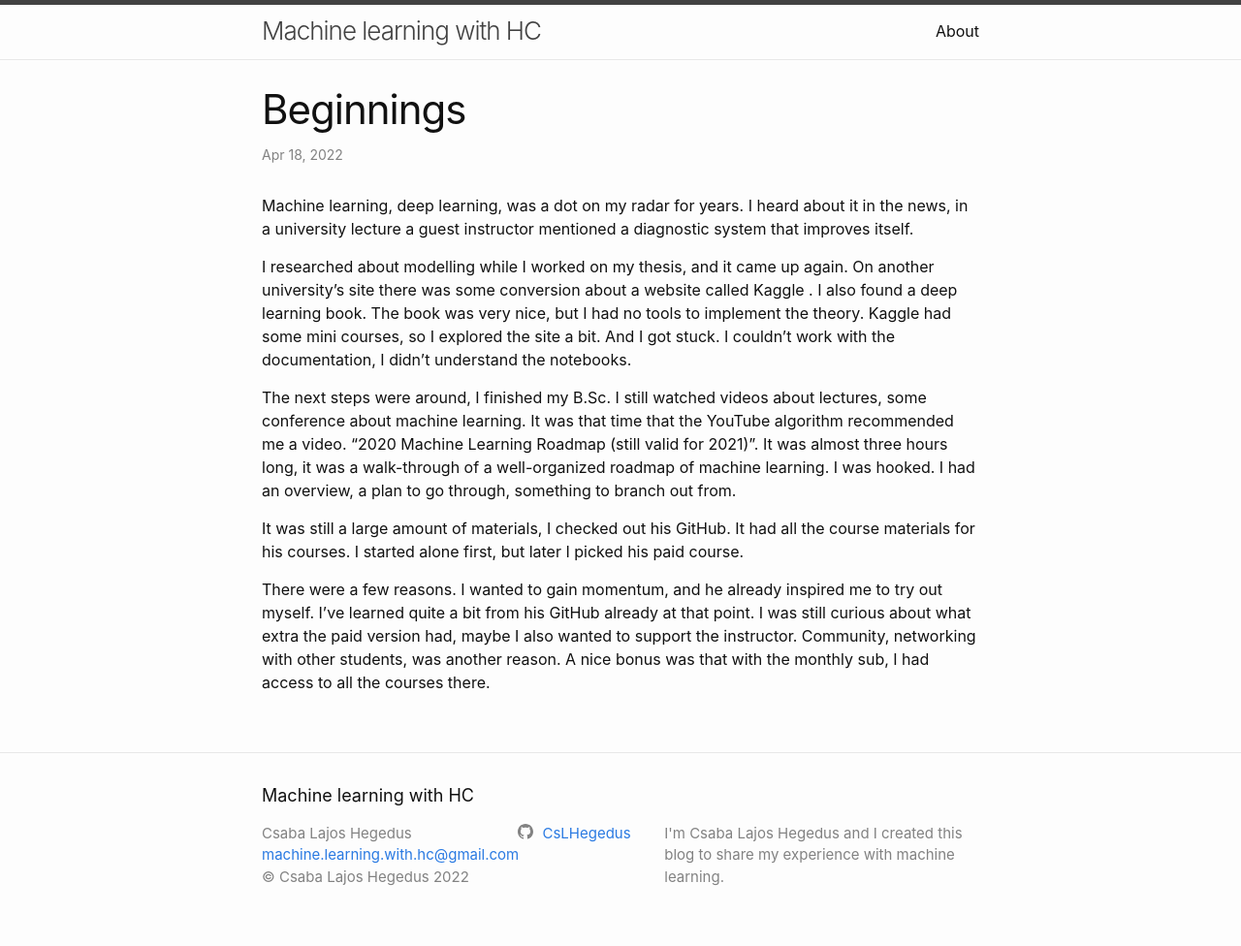
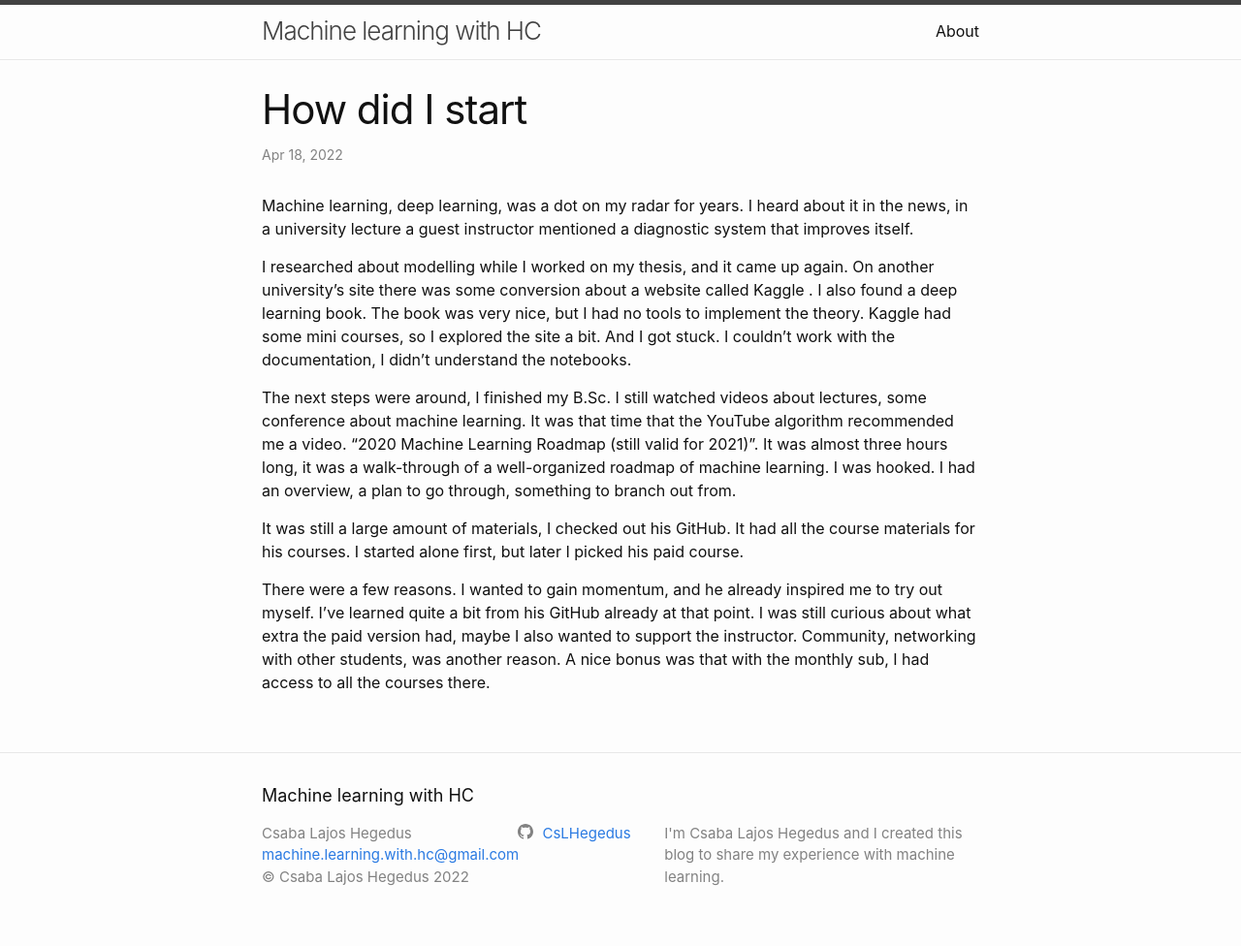
Before and after one commit to MrHegedus/my-blog, a Jekyll site: the page built from _posts/2022-04-18-beginnings.md, in a window 1280 px wide. Shown: the whole page at 97% size. Built offline with Jekyll 4.4.1, drawn with Linux system fonts in a browser that asks for light colours.

Commit message:
Update 2022-04-18-beginnings.md

```diff
--- a/_posts/2022-04-18-beginnings.md
+++ b/_posts/2022-04-18-beginnings.md
@@ -1,6 +1,6 @@
 ---
 layout: post
-title:  "Beginnings"
+title:  "How did I start"
 date:   2022-04-18 20:24:00 +0200
 categories: posts
 ---
```
